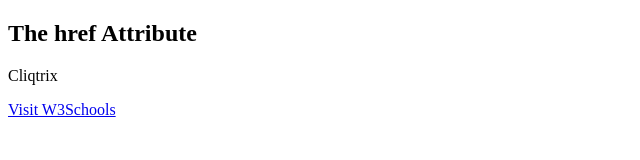
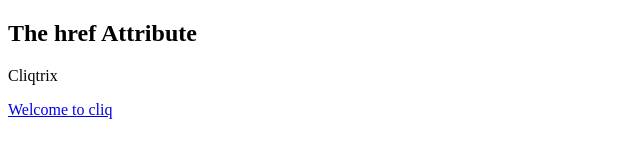
Before and after one commit to mchidambaramm0109-ctrl/vercel-webhook-test, a plain HTML site: page index.html in a window 1280 px wide. Shown: the full height of the page, 0-640 px from the left. Drawn offline with Linux system fonts and the light colour scheme.

Commit message:
Update index.html with zoho cliq

```diff
--- a/index.html
+++ b/index.html
@@ -6,7 +6,7 @@
 
 <p>Cliqtrix</p>
 
-<a href="https://www.w3schools.com">Visit W3Schools</a>
+<a href="https://www.w3schools.com">Welcome to cliq</a>
 
 </body>
 </html>
```
